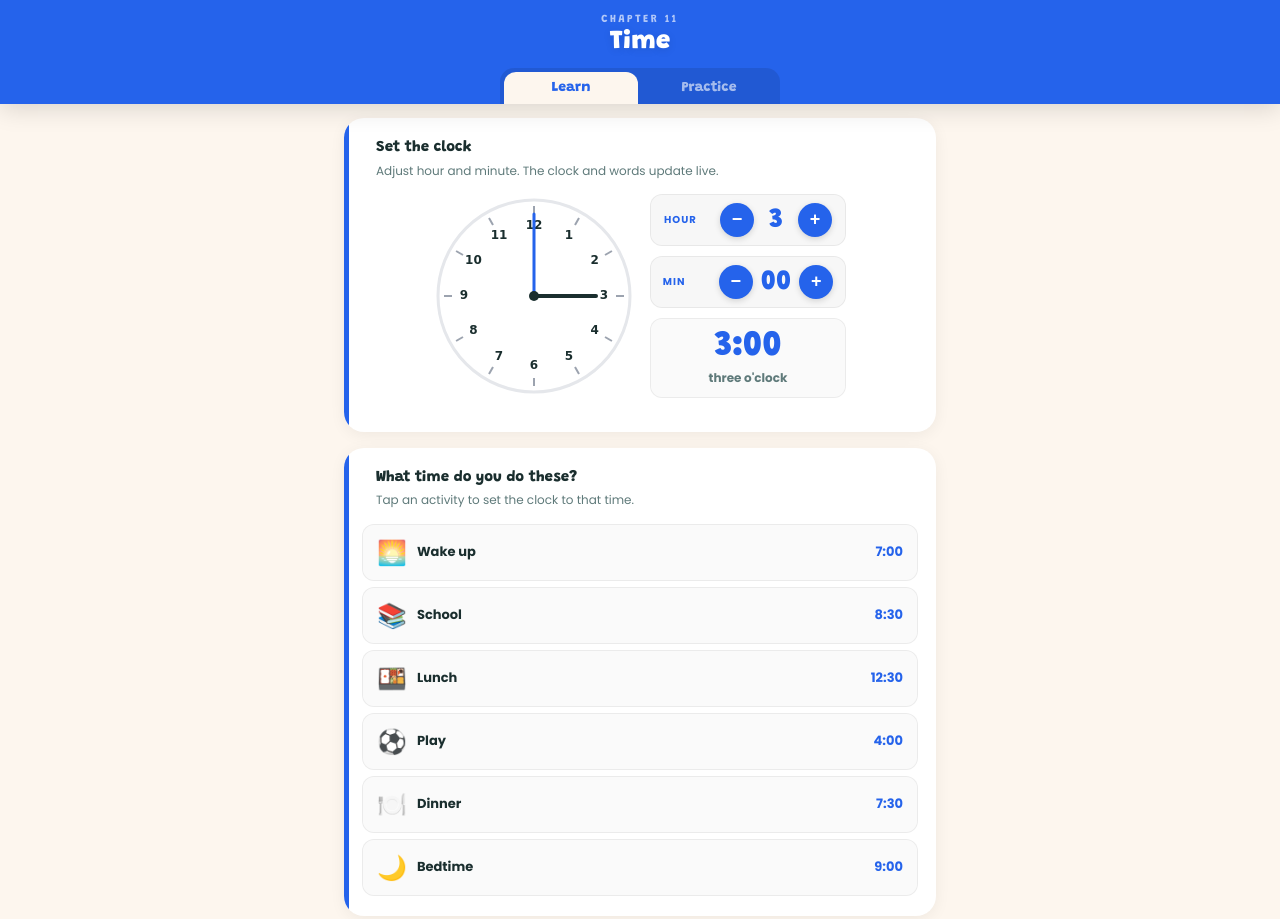
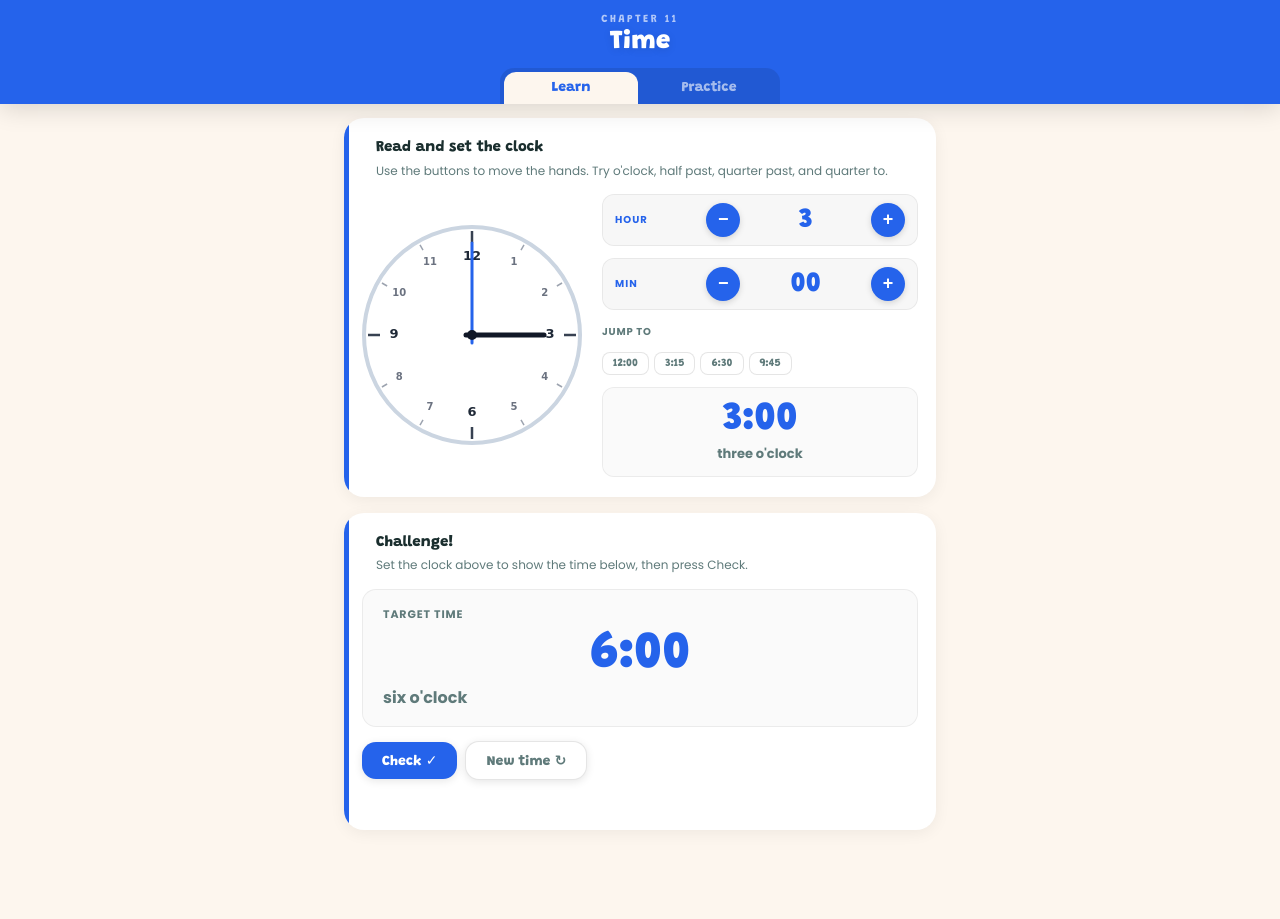
Before and after one commit to anayasharma-lx/g2-ch11, a plain HTML site: page index.html in a window 1280 px wide. After the commit the page ends 890 px from the top, so only its background shows below. Drawn offline with Linux system fonts and the light colour scheme.

Commit message:
Update index.html

```diff
--- a/index.html
+++ b/index.html
@@ -78,36 +78,83 @@ canvas{display:block;border-radius:10px}
 <div class="page">
 
 <div class="pnl on" id="p-learn">
+
+  <!-- MAIN CLOCK CARD -->
   <div class="card"><div class="cb"></div>
-    <div class="ct">Set the clock</div>
-    <div class="cs">Adjust hour and minute. The clock and words update live.</div>
-    <div style="display:flex;flex-wrap:wrap;gap:16px;align-items:center;justify-content:center;margin-bottom:14px">
-      <canvas id="clk" width="200" height="200" style="width:200px;height:200px"></canvas>
-      <div style="display:flex;flex-direction:column;gap:10px;min-width:140px">
-        <div class="cg" style="justify-content:center"><span class="cl" style="color:var(--ac)">Hour</span><button class="sb" style="background:var(--ac)" onclick="chT('h',-1)">−</button><span class="sv" style="color:var(--ac)" id="hVal">3</span><button class="sb" style="background:var(--ac)" onclick="chT('h',1)">+</button></div>
-        <div class="cg" style="justify-content:center"><span class="cl" style="color:var(--ac)">Min</span><button class="sb" style="background:var(--ac)" onclick="chT('m',-5)">−</button><span class="sv" style="color:var(--ac)" id="mVal">00</span><button class="sb" style="background:var(--ac)" onclick="chT('m',5)">+</button></div>
-        <div style="text-align:center;background:rgba(0,0,0,.02);border-radius:12px;padding:10px;border:1.5px solid rgba(0,0,0,.06)">
-          <div class="big" style="font-size:36px;color:var(--ac)" id="digi">3:00</div>
-          <div style="font-size:12px;font-weight:700;color:var(--ink2);margin-top:4px" id="twrd">three o'clock</div>
+    <div class="ct">Read and set the clock</div>
+    <div class="cs">Use the buttons to move the hands. Try o'clock, half past, quarter past, and quarter to.</div>
+
+    <div style="display:flex;flex-wrap:wrap;gap:20px;align-items:center;justify-content:center">
+
+      <!-- Clock face -->
+      <canvas id="clk" width="220" height="220" style="width:220px;height:220px;flex-shrink:0"></canvas>
+
+      <!-- Controls + readout -->
+      <div style="display:flex;flex-direction:column;gap:12px;min-width:150px;flex:1">
+        <div class="cg" style="justify-content:space-between">
+          <span class="cl" style="color:var(--ac);min-width:44px">Hour</span>
+          <button class="sb" style="background:var(--ac)" onclick="chT('h',-1)">−</button>
+          <span class="sv" style="color:var(--ac);min-width:36px;text-align:center" id="hVal">3</span>
+          <button class="sb" style="background:var(--ac)" onclick="chT('h',1)">+</button>
+        </div>
+        <div class="cg" style="justify-content:space-between">
+          <span class="cl" style="color:var(--ac);min-width:44px">Min</span>
+          <button class="sb" style="background:var(--ac)" onclick="chT('m',-5)">−</button>
+          <span class="sv" style="color:var(--ac);min-width:36px;text-align:center" id="mVal">00</span>
+          <button class="sb" style="background:var(--ac)" onclick="chT('m',5)">+</button>
+        </div>
+
+        <!-- Quick-set buttons -->
+        <div style="font-size:10px;font-weight:800;text-transform:uppercase;letter-spacing:.08em;color:var(--ink2);margin-top:2px">Jump to</div>
+        <div style="display:flex;gap:5px;flex-wrap:wrap">
+          <button onclick="setTime(12,0)" style="font-family:Grandstander,cursive;font-size:11px;font-weight:800;padding:5px 10px;border-radius:8px;border:1.5px solid rgba(0,0,0,.1);background:#fff;cursor:pointer;transition:.12s;color:var(--ink2)">12:00</button>
+          <button onclick="setTime(3,15)" style="font-family:Grandstander,cursive;font-size:11px;font-weight:800;padding:5px 10px;border-radius:8px;border:1.5px solid rgba(0,0,0,.1);background:#fff;cursor:pointer;transition:.12s;color:var(--ink2)">3:15</button>
+          <button onclick="setTime(6,30)" style="font-family:Grandstander,cursive;font-size:11px;font-weight:800;padding:5px 10px;border-radius:8px;border:1.5px solid rgba(0,0,0,.1);background:#fff;cursor:pointer;transition:.12s;color:var(--ink2)">6:30</button>
+          <button onclick="setTime(9,45)" style="font-family:Grandstander,cursive;font-size:11px;font-weight:800;padding:5px 10px;border-radius:8px;border:1.5px solid rgba(0,0,0,.1);background:#fff;cursor:pointer;transition:.12s;color:var(--ink2)">9:45</button>
+        </div>
+
+        <!-- Digital readout -->
+        <div style="text-align:center;background:rgba(0,0,0,.02);border-radius:12px;padding:12px;border:1.5px solid rgba(0,0,0,.06)">
+          <div class="big" style="font-size:40px;color:var(--ac)" id="digi">3:00</div>
+          <div style="font-size:13px;font-weight:700;color:var(--ink2);margin-top:4px" id="twrd">three o'clock</div>
         </div>
       </div>
     </div>
   </div>
+
+  <!-- CHALLENGE CARD -->
   <div class="card"><div class="cb"></div>
-    <div class="ct">What time do you do these?</div>
-    <div class="cs">Tap an activity to set the clock to that time.</div>
-    <div id="sched" style="display:flex;flex-direction:column;gap:6px"></div>
+    <div class="ct">Challenge!</div>
+    <div class="cs">Set the clock above to show the time below, then press Check.</div>
+
+    <div style="background:rgba(0,0,0,.02);border-radius:14px;padding:16px 20px;border:1.5px solid rgba(0,0,0,.06);margin-bottom:14px">
+      <div style="font-size:11px;font-weight:800;text-transform:uppercase;letter-spacing:.08em;color:var(--ink2);margin-bottom:6px">Target time</div>
+      <div class="big" style="font-size:52px;color:var(--ac)" id="chalDisp">5:30</div>
+      <div style="font-size:16px;font-weight:700;color:var(--ink2);margin-top:4px" id="chalWrd">half past five</div>
+    </div>
+
+    <div class="row">
+      <button class="btn btn-p" onclick="ckChal()">Check ✓</button>
+      <button class="btn btn-g" onclick="nwChal()">New time ↻</button>
+    </div>
+    <div class="fb" id="chalFb" style="text-align:left;margin-top:10px"></div>
   </div>
+
 </div>
+
 <div class="pnl" id="p-practice">
   <div class="card"><div class="cb"></div>
-    <div class="ct">What time does the clock show?</div>
-    <div class="cs">Read the hour and minute hands carefully.</div>
-    <div style="display:flex;justify-content:center;margin-bottom:14px"><canvas id="qClk" width="200" height="200" style="width:200px;height:200px"></canvas></div>
-    <div class="opts" id="tO"></div><div class="fb" id="tF"></div>
+    <div class="ct">What time does this clock show?</div>
+    <div class="cs">Short hand = hour · Long hand = minutes.</div>
+    <div style="display:flex;justify-content:center;margin-bottom:14px">
+      <canvas id="qClk" width="200" height="200" style="width:200px;height:200px"></canvas>
+    </div>
+    <div class="opts" id="tO"></div>
+    <div class="fb" id="tF"></div>
     <button class="nbtn" onclick="nwTQ()">Next →</button>
   </div>
 </div>
+
 </div>
 <script>
 function sw(n){document.querySelectorAll('.tab').forEach(function(t){t.classList.toggle('on',t.textContent.toLowerCase()===n)});document.querySelectorAll('.pnl').forEach(function(p){var a=p.id==='p-'+n;p.classList.toggle('on',a);p.style.display=a?'flex':'none'})}
@@ -115,43 +162,153 @@ document.getElementById('p-practice').style.display='none';
 function pool4(ans,lo,hi){var s=new Set([ans]);var i=0;while(s.size<4&&i<50){i++;var w=ans+Math.round(Math.random()*8-4);if(w>=lo&&w<=hi&&w!==ans)s.add(w)}return[...s].sort(function(){return Math.random()-.5})}
 function mkOpts(cid,items,correct,fid){var c=document.getElementById(cid);c.innerHTML='';items.forEach(function(n){var b=document.createElement('button');b.className='opt';b.textContent=n;b.onclick=function(){c.querySelectorAll('.opt').forEach(function(x){x.onclick=null});var fb=document.getElementById(fid);if(String(n)===String(correct)){b.classList.add('ok');fb.textContent='🎉 Correct!';fb.style.color='var(--ok)'}else{b.classList.add('no');fb.textContent='The answer is '+correct+'.';fb.style.color='var(--no)';c.querySelectorAll('.opt').forEach(function(x){if(String(x.textContent)===String(correct))x.classList.add('ok')})}};c.appendChild(b)})}
 
-var cH=3,cM=0;
-function chT(w,d){if(w==='h'){cH+=d;if(cH>12)cH=1;if(cH<1)cH=12}else{cM+=d;if(cM>=60)cM=0;if(cM<0)cM=55}document.getElementById('hVal').textContent=cH;document.getElementById('mVal').textContent=cM<10?'0'+cM:cM;drwC('clk',cH,cM,100);upTxt()}
-function drwC(id,h,m,R){
-  var cvs=document.getElementById(id);if(!cvs)return;var ctx=cvs.getContext('2d');var cx=R,cy=R;
-  ctx.clearRect(0,0,R*2,R*2);
-  /* face */
-  ctx.beginPath();ctx.arc(cx,cy,R-4,0,Math.PI*2);ctx.fillStyle='#fff';ctx.fill();ctx.strokeStyle='#E5E7EB';ctx.lineWidth=3;ctx.stroke();
-  /* hour markers */
-  for(var i=1;i<=12;i++){var a=(i*30-90)*Math.PI/180;var x1=cx+Math.cos(a)*(R-18);var y1=cy+Math.sin(a)*(R-18);var x2=cx+Math.cos(a)*(R-10);var y2=cy+Math.sin(a)*(R-10);ctx.beginPath();ctx.moveTo(x1,y1);ctx.lineTo(x2,y2);ctx.strokeStyle='#9CA3AF';ctx.lineWidth=2;ctx.stroke();
-  var tx=cx+Math.cos(a)*(R-30);var ty=cy+Math.sin(a)*(R-30);ctx.font='bold 12px Grandstander,cursive';ctx.fillStyle='#1A2E2E';ctx.textAlign='center';ctx.textBaseline='middle';ctx.fillText(i,tx,ty)}
-  /* minute hand */
-  var mA=(m*6-90)*Math.PI/180;ctx.beginPath();ctx.moveTo(cx,cy);ctx.lineTo(cx+Math.cos(mA)*(R-18),cy+Math.sin(mA)*(R-18));ctx.strokeStyle='#2563EB';ctx.lineWidth=3;ctx.lineCap='round';ctx.stroke();
-  /* hour hand */
-  var hA=((h%12)*30+m*0.5-90)*Math.PI/180;ctx.beginPath();ctx.moveTo(cx,cy);ctx.lineTo(cx+Math.cos(hA)*(R-38),cy+Math.sin(hA)*(R-38));ctx.strokeStyle='#1A2E2E';ctx.lineWidth=4;ctx.lineCap='round';ctx.stroke();
-  /* center dot */
-  ctx.beginPath();ctx.arc(cx,cy,5,0,Math.PI*2);ctx.fillStyle='#1A2E2E';ctx.fill();
+/* Single source of truth for the clock */
+var cH = 3, cM = 0;
+
+function setTime(h, m) {
+  cH = h; cM = m;
+  document.getElementById('hVal').textContent = cH;
+  document.getElementById('mVal').textContent = cM < 10 ? '0' + cM : cM;
+  drwC('clk', cH, cM, 110);
+  upTxt();
+  document.getElementById('chalFb').textContent = '';
 }
-var W1n=['twelve','one','two','three','four','five','six','seven','eight','nine','ten','eleven','twelve'];
-function tWords(h,m){var hn=W1n[h>12?h-12:h];if(m===0)return hn+" o'clock";if(m===15)return'quarter past '+hn;if(m===30)return'half past '+hn;if(m===45)return'quarter to '+W1n[(h%12)+1];return hn+':'+((m<10?'0':'')+m)}
-function upTxt(){document.getElementById('digi').textContent=cH+':'+(cM<10?'0':'')+cM;document.getElementById('twrd').textContent=tWords(cH,cM)}
-drwC('clk',cH,cM,100);upTxt();
-/* Schedule */
-var ACTS=[{e:'🌅',n:'Wake up',h:7,m:0},{e:'📚',n:'School',h:8,m:30},{e:'🍱',n:'Lunch',h:12,m:30},{e:'⚽',n:'Play',h:4,m:0},{e:'🍽️',n:'Dinner',h:7,m:30},{e:'🌙',n:'Bedtime',h:9,m:0}];
-function bldSch(){var el=document.getElementById('sched');el.innerHTML='';ACTS.forEach(function(a){
-var d=document.createElement('div');d.style.cssText='display:flex;align-items:center;gap:10px;padding:10px 14px;background:rgba(0,0,0,.02);border-radius:12px;border:1.5px solid rgba(0,0,0,.06);cursor:pointer;transition:.15s;user-select:none';
-d.onmouseenter=function(){d.style.borderColor='var(--ac)'};d.onmouseleave=function(){d.style.borderColor='rgba(0,0,0,.06)'};
-d.innerHTML='<span style="font-size:24px">'+a.e+'</span><span style="font-size:13px;font-weight:700;flex:1">'+a.n+'</span><span style="font-size:13px;font-weight:800;color:var(--ac)">'+a.h+':'+(a.m<10?'0':'')+a.m+'</span>';
-d.onclick=function(){cH=a.h;cM=a.m;document.getElementById('hVal').textContent=cH;document.getElementById('mVal').textContent=cM<10?'0'+cM:cM;drwC('clk',cH,cM,100);upTxt()};
-el.appendChild(d)})}
-bldSch();
-/* Quiz */
-var tAns='';
-function nwTQ(){var h=Math.floor(Math.random()*12)+1;var mins=[0,15,30,45,0,0,30];var m=mins[Math.floor(Math.random()*mins.length)];tAns=h+':'+(m<10?'0':'')+m;
-document.getElementById('tF').textContent='';drwC('qClk',h,m,100);
-var pool=[tAns];while(pool.length<4){var rh=Math.floor(Math.random()*12)+1;var rm=mins[Math.floor(Math.random()*mins.length)];var s=rh+':'+(rm<10?'0':'')+rm;if(pool.indexOf(s)===-1)pool.push(s)}
-pool.sort(function(){return Math.random()-.5});
-var c=document.getElementById('tO');c.innerHTML='';pool.forEach(function(t){var b=document.createElement('button');b.className='opt';b.style.fontSize='16px';b.textContent=t;b.onclick=function(){c.querySelectorAll('.opt').forEach(function(x){x.onclick=null});var fb=document.getElementById('tF');if(t===tAns){b.classList.add('ok');fb.textContent='🎉 Correct!';fb.style.color='var(--ok)'}else{b.classList.add('no');fb.textContent='It shows '+tAns+'.';fb.style.color='var(--no)';c.querySelectorAll('.opt').forEach(function(x){if(x.textContent===tAns)x.classList.add('ok')})}};c.appendChild(b)})}
+
+function chT(w, d) {
+  if (w === 'h') { cH += d; if (cH > 12) cH = 1; if (cH < 1) cH = 12; }
+  else { cM += d; if (cM >= 60) cM = 0; if (cM < 0) cM = 55; }
+  setTime(cH, cM);
+}
+
+function drwC(id, h, m, R) {
+  var cvs = document.getElementById(id); if (!cvs) return;
+  var ctx = cvs.getContext('2d'); var cx = R, cy = R;
+  ctx.clearRect(0, 0, R * 2, R * 2);
+
+  /* outer ring */
+  ctx.beginPath(); ctx.arc(cx, cy, R - 2, 0, Math.PI * 2);
+  ctx.fillStyle = '#fff'; ctx.fill();
+  ctx.strokeStyle = '#CBD5E1'; ctx.lineWidth = 4; ctx.stroke();
+
+  /* hour ticks + numbers */
+  for (var i = 1; i <= 12; i++) {
+    var ang = (i * 30 - 90) * Math.PI / 180;
+    var big5 = i % 3 === 0;
+    /* tick */
+    var r1 = R - (big5 ? 18 : 12), r2 = R - 6;
+    ctx.beginPath();
+    ctx.moveTo(cx + Math.cos(ang) * r1, cy + Math.sin(ang) * r1);
+    ctx.lineTo(cx + Math.cos(ang) * r2, cy + Math.sin(ang) * r2);
+    ctx.strokeStyle = big5 ? '#374151' : '#9CA3AF';
+    ctx.lineWidth = big5 ? 2.5 : 1.5; ctx.stroke();
+    /* number */
+    if (big5 || R > 90) {
+      var nr = R - (big5 ? 32 : 26);
+      ctx.font = 'bold ' + (R > 90 ? (big5 ? 13 : 10) : 10) + 'px Grandstander,cursive';
+      ctx.fillStyle = big5 ? '#1F2937' : '#6B7280';
+      ctx.textAlign = 'center'; ctx.textBaseline = 'middle';
+      ctx.fillText(i, cx + Math.cos(ang) * nr, cy + Math.sin(ang) * nr);
+    }
+  }
+
+  /* minute hand — blue, thin, long */
+  var mAng = (m * 6 - 90) * Math.PI / 180;
+  ctx.save(); ctx.beginPath();
+  ctx.moveTo(cx - Math.cos(mAng) * 8, cy - Math.sin(mAng) * 8);
+  ctx.lineTo(cx + Math.cos(mAng) * (R - 18), cy + Math.sin(mAng) * (R - 18));
+  ctx.strokeStyle = '#2563EB'; ctx.lineWidth = R > 90 ? 3 : 2.5; ctx.lineCap = 'round'; ctx.stroke(); ctx.restore();
+
+  /* hour hand — dark, thick, short */
+  var hAng = ((h % 12) * 30 + m * 0.5 - 90) * Math.PI / 180;
+  ctx.save(); ctx.beginPath();
+  ctx.moveTo(cx - Math.cos(hAng) * 6, cy - Math.sin(hAng) * 6);
+  ctx.lineTo(cx + Math.cos(hAng) * (R - 38), cy + Math.sin(hAng) * (R - 38));
+  ctx.strokeStyle = '#111827'; ctx.lineWidth = R > 90 ? 5 : 4; ctx.lineCap = 'round'; ctx.stroke(); ctx.restore();
+
+  /* centre dot */
+  ctx.beginPath(); ctx.arc(cx, cy, 5, 0, Math.PI * 2);
+  ctx.fillStyle = '#111827'; ctx.fill();
+}
+
+var W1 = ['twelve','one','two','three','four','five','six','seven','eight','nine','ten','eleven','twelve'];
+function tWords(h, m) {
+  var hn = W1[h > 12 ? h - 12 : h];
+  if (m === 0)  return hn + " o'clock";
+  if (m === 15) return 'quarter past ' + hn;
+  if (m === 30) return 'half past ' + hn;
+  if (m === 45) return 'quarter to ' + W1[(h % 12) + 1];
+  return hn + ':' + (m < 10 ? '0' : '') + m;
+}
+
+function upTxt() {
+  document.getElementById('digi').textContent = cH + ':' + (cM < 10 ? '0' : '') + cM;
+  document.getElementById('twrd').textContent = tWords(cH, cM);
+}
+
+/* initialise */
+drwC('clk', cH, cM, 110);
+upTxt();
+
+/* ── Challenge ── */
+var chalH = 5, chalM = 30;
+
+function nwChal() {
+  var pool = [0, 15, 30, 45, 0, 0, 30];
+  chalH = Math.floor(Math.random() * 12) + 1;
+  chalM = pool[Math.floor(Math.random() * pool.length)];
+  document.getElementById('chalDisp').textContent = chalH + ':' + (chalM < 10 ? '0' : '') + chalM;
+  document.getElementById('chalWrd').textContent = tWords(chalH, chalM);
+  document.getElementById('chalFb').textContent = '';
+}
+
+function ckChal() {
+  var fb = document.getElementById('chalFb');
+  /* read directly from the live variables — no comparison drift */
+  if (cH === chalH && cM === chalM) {
+    fb.textContent = '🎉 Correct! ' + chalH + ':' + (chalM < 10 ? '0' : '') + chalM + ' — ' + tWords(chalH, chalM);
+    fb.style.color = 'var(--ok)';
+  } else {
+    var shown = cH + ':' + (cM < 10 ? '0' : '') + cM;
+    var need  = chalH + ':' + (chalM < 10 ? '0' : '') + chalM;
+    fb.textContent = 'Your clock shows ' + shown + ', but we need ' + need + '. Keep adjusting!';
+    fb.style.color = 'var(--no)';
+  }
+}
+
+nwChal();
+
+/* ── Practice quiz ── */
+var tAns = '';
+function nwTQ() {
+  var pool = [0, 15, 30, 45, 0, 0, 30];
+  var h = Math.floor(Math.random() * 12) + 1;
+  var m = pool[Math.floor(Math.random() * pool.length)];
+  tAns = h + ':' + (m < 10 ? '0' : '') + m;
+  document.getElementById('tF').textContent = '';
+  drwC('qClk', h, m, 100);
+  var opts = [tAns];
+  var tries = 0;
+  while (opts.length < 4 && tries < 50) {
+    tries++;
+    var rh = Math.floor(Math.random() * 12) + 1;
+    var rm = pool[Math.floor(Math.random() * pool.length)];
+    var s = rh + ':' + (rm < 10 ? '0' : '') + rm;
+    if (opts.indexOf(s) === -1) opts.push(s);
+  }
+  opts.sort(function() { return Math.random() - 0.5; });
+  var c = document.getElementById('tO'); c.innerHTML = '';
+  opts.forEach(function(t) {
+    var b = document.createElement('button'); b.className = 'opt'; b.style.fontSize = '15px'; b.textContent = t;
+    b.onclick = function() {
+      c.querySelectorAll('.opt').forEach(function(x) { x.onclick = null; });
+      var fb = document.getElementById('tF');
+      if (t === tAns) { b.classList.add('ok'); fb.textContent = '🎉 ' + tAns + ' — ' + tWords(h, m); fb.style.color = 'var(--ok)'; }
+      else { b.classList.add('no'); fb.textContent = 'It shows ' + tAns + '.'; fb.style.color = 'var(--no)';
+        c.querySelectorAll('.opt').forEach(function(x) { if (x.textContent === tAns) x.classList.add('ok'); }); }
+    };
+    c.appendChild(b);
+  });
+}
 nwTQ();
 
 </script>
```
